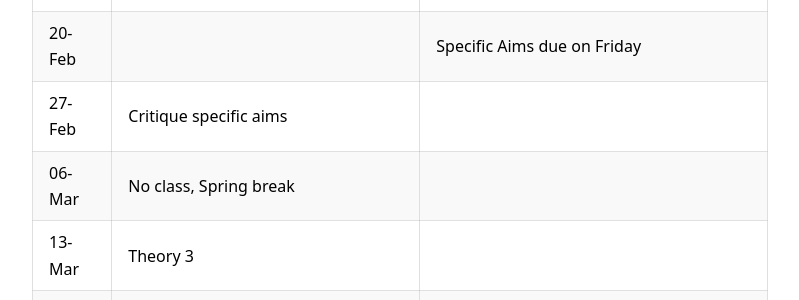
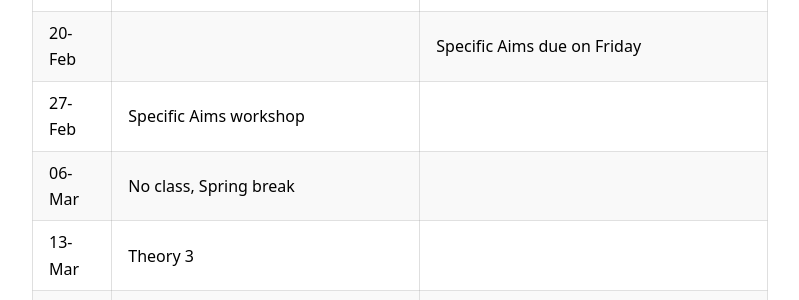
Before and after one commit to kschuler/ling001, a Jekyll site: the page built from index.md, in a window 1280 px wide and 900 px high, scrolled down 1861 px. Shown: the part 155-455 px from the top of the window, without its empty margins (240-1039 px from the left). Built offline with Jekyll 4.4.1, drawn with Linux system fonts in a browser that asks for light colours.

Commit message:
index.md updated from https://stackedit.io/

```diff
--- a/index.md
+++ b/index.md
@@ -43,7 +43,7 @@ Date | Topic | Readings & **Deadlines**
 06-Feb |  Theory 2 |
  13-Feb | Evidence for theory 2 |
 20-Feb |  | **Specific Aims** due on Friday
- 27-Feb | Critique specific aims |
+ 27-Feb | Specific Aims workshop |
 06-Mar | No class, Spring break |
  13-Mar | Theory 3 |
  20-Mar | Evidence for theory 3 |
```
Also changed, not shown: other parts of index.md (+1 -1 lines).
